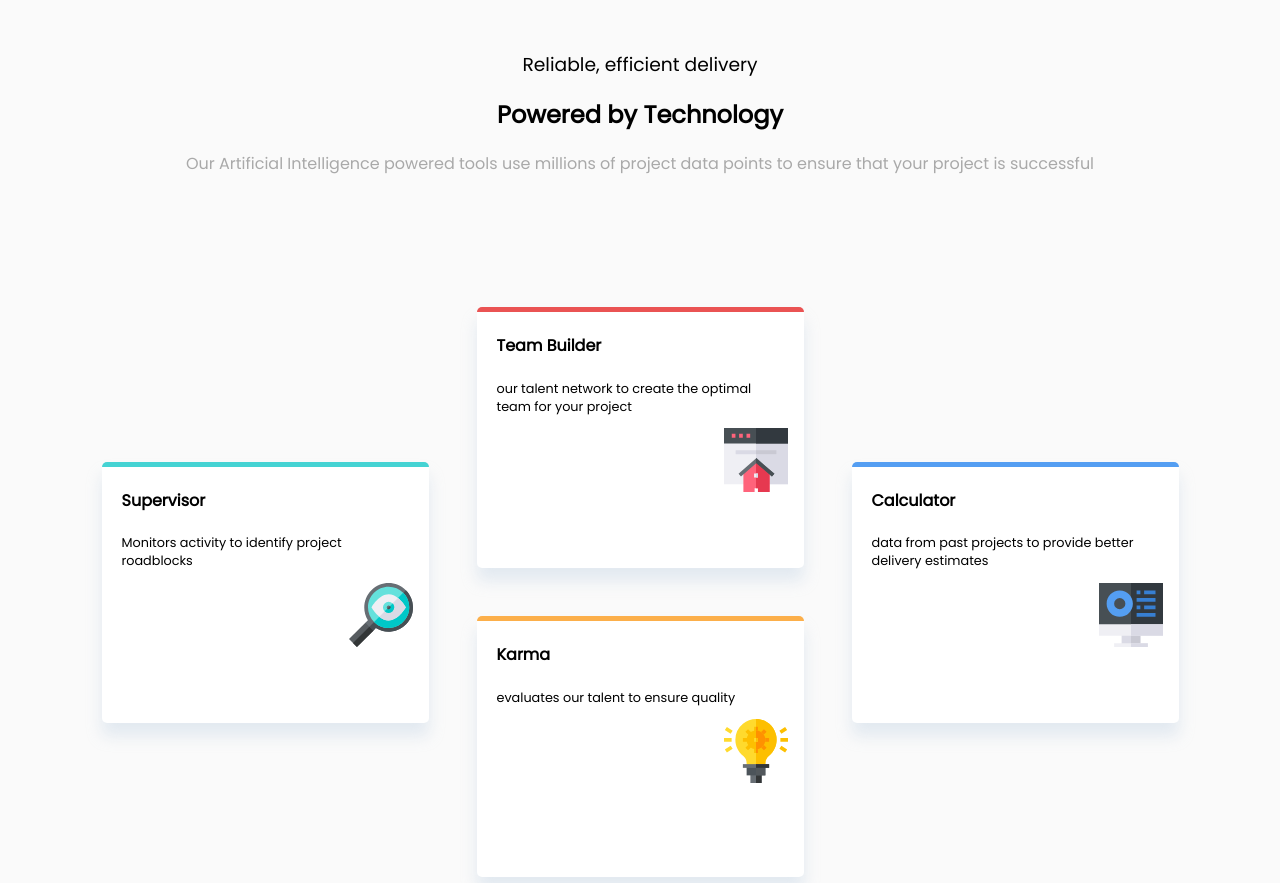
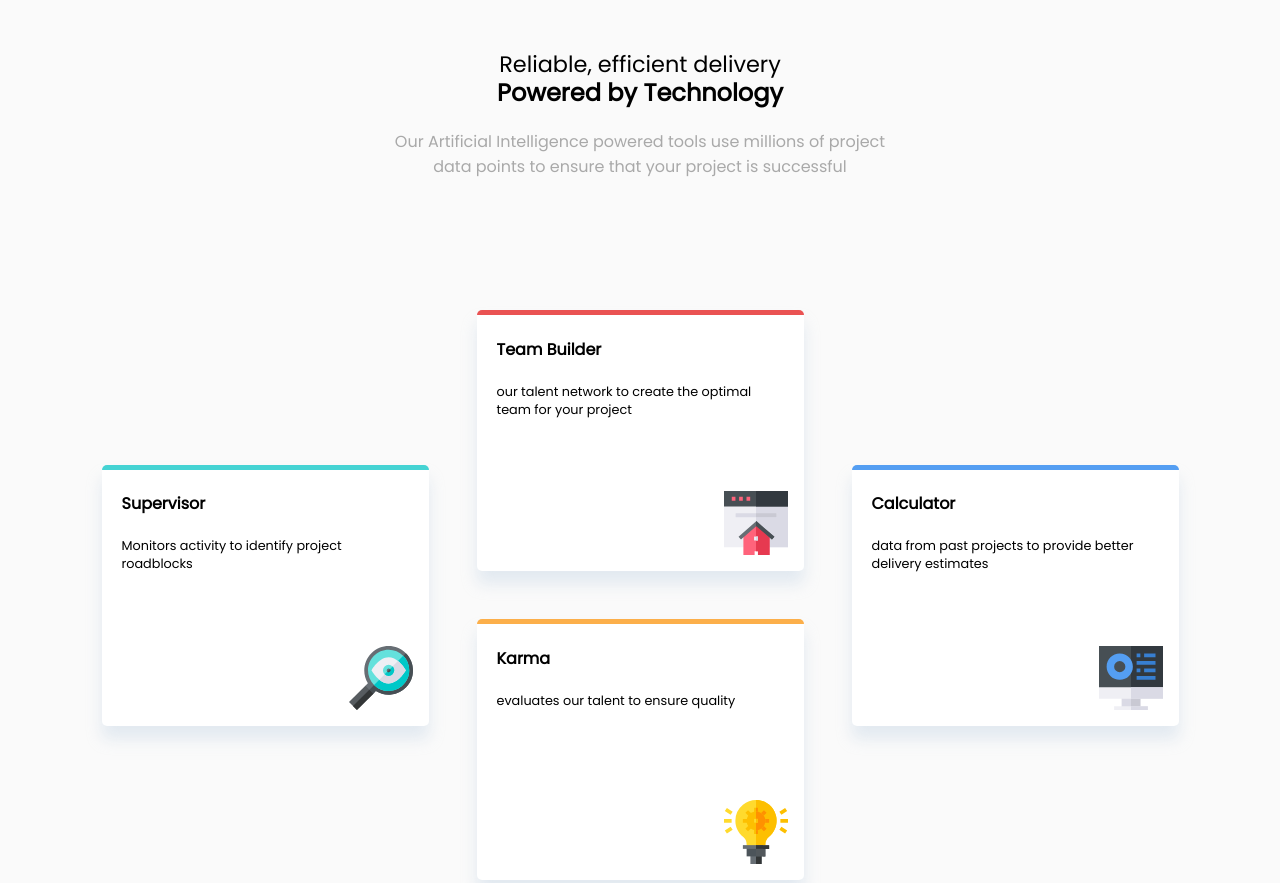
Before and after one commit to adeekodaniel/four-card-feature-page, a plain HTML site: page index.html in a window 1280 px wide. Shown: the top 883 px of the page. Drawn offline with Linux system fonts and the light colour scheme.

Commit message:
did some few changes on the desktop look

```diff
--- a/style.css
+++ b/style.css
@@ -16,16 +16,21 @@ body {
 .title-box {
   text-align: center;
   margin-top: 50px;
-  padding-left: 3rem;
-  padding-right: 3rem;
+  padding-top: 2px;
+  width: 500px;
+  margin: 0 auto;
 }
 #header-heading {
   font-weight: 200;
-  margin: 0;
+  padding-top: 15px;
+  text-align: center;
+  font-size: 1.4rem;
+  margin-bottom: 0px;
 }
 #next-heading {
   line-height: 1;
   font-size: 1.5rem;
+  margin-top: 0px;
 }
 #para {
   color: darkgray;
@@ -77,6 +82,7 @@ body {
   font-size: 0.8rem;
 }
 .card img {
-  display: block;
-  float: right;
+  bottom: 16px;
+  right: 16px;
+  position: absolute;
 }
```
